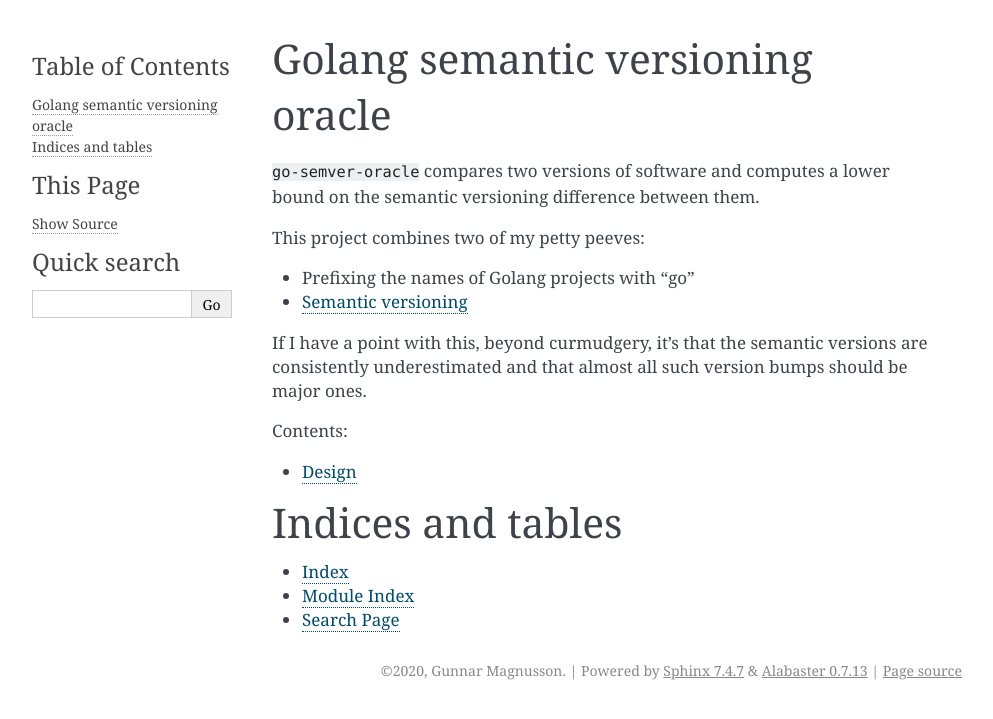
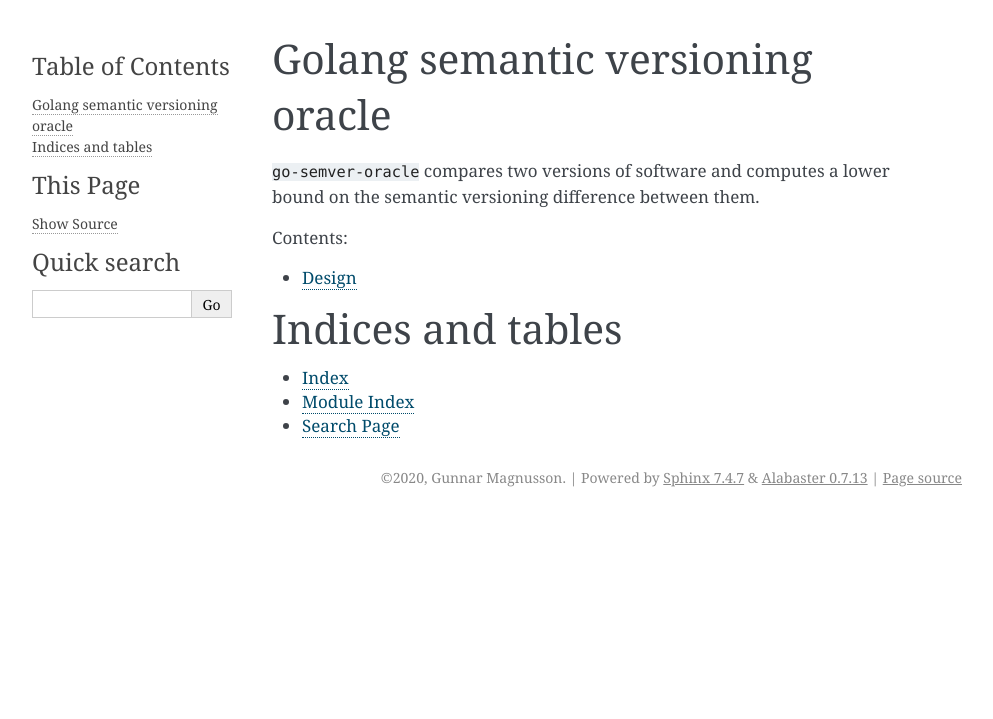
Before and after one commit to gunnihinn/go-semver-oracle, a Sphinx documentation site: the page built from docs/index.rst, in a window 1280 px wide. Shown: the top 719 px of the page, without its empty margins (148-1141 px from the left). Built offline with Sphinx 7.4.7, drawn with Linux system fonts in a browser that asks for light colours.

Commit message:
Update readme

```diff
--- a/README.adoc
+++ b/README.adoc
@@ -1,4 +1,6 @@
 = Golang semantic versioning oracle
+
+image::static/under-construction.gif[Under construction]
 
 `go-semver-oracle` compares two versions of software and computes a lower bound
 on the semantic versioning difference between them.
--- a/docs/index.rst
+++ b/docs/index.rst
@@ -8,17 +8,6 @@ Golang semantic versioning oracle
 
 ``go-semver-oracle`` compares two versions of software and computes a lower bound
 on the semantic versioning difference between them.
-
-This project combines two of my petty peeves:
-
-* Prefixing the names of Golang projects with "go"
-* `Semantic versioning <https://semver.org/>`_
-
-If I have a point with this, beyond curmudgery, it's that the semantic versions
-are consistently underestimated and that almost all such version bumps should be
-major ones.
-
-
 
 .. toctree::
    :maxdepth: 2
```
Also changed, not shown: static/under-construction.gif (added).
